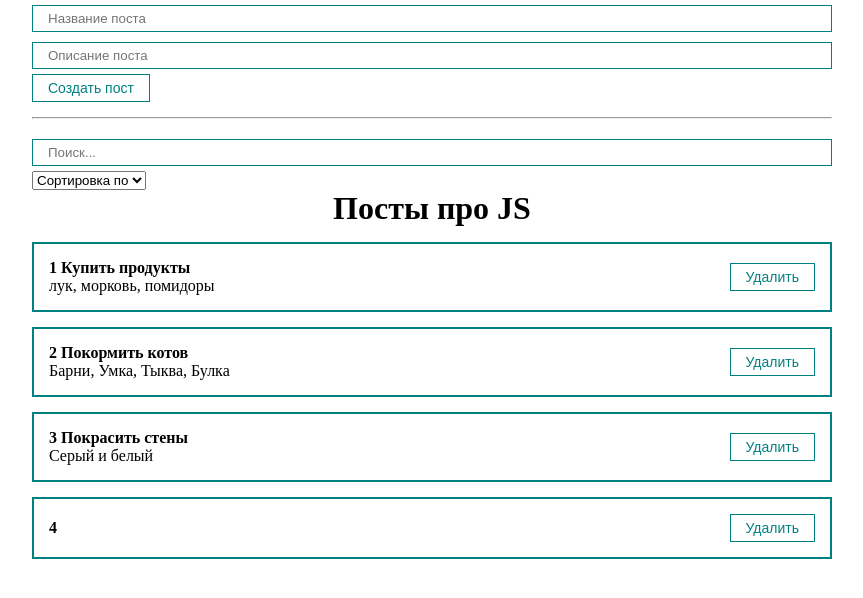
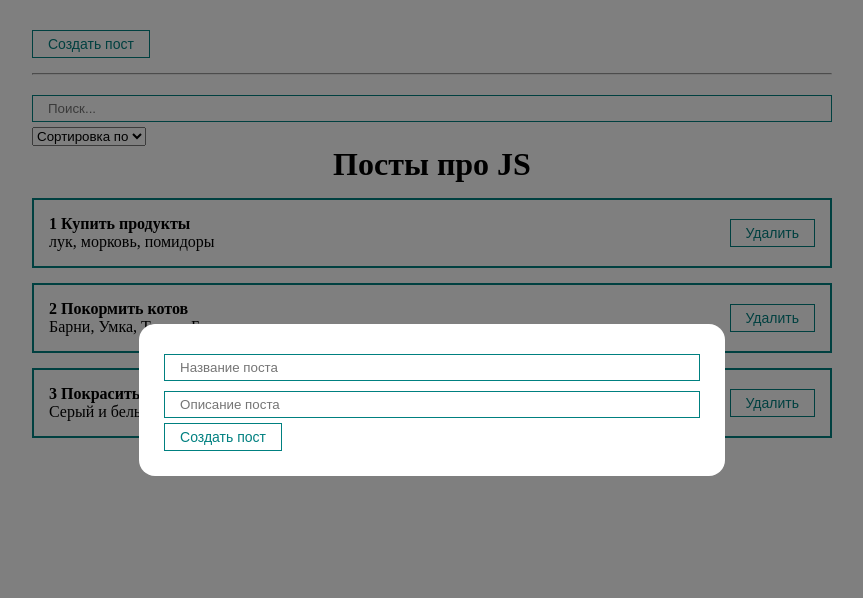
Before and after one commit to wrongsky1/react-practice, a React (Create React App) app: page / in a window 1280 px wide. Both pictures are taken after a click on the button "Создать пост". Shown: the top 598 px of the page, without its empty margins (208-1071 px from the left). Built offline with nearby package versions, Linux system fonts and the light colour scheme.

Commit message:
add postFilter and modal

```diff
--- a/src/App.js
+++ b/src/App.js
@@ -1,9 +1,11 @@
 import React, {useState, useRef, useMemo} from 'react';
+import PostFilter from './components/PostFilter';
 import PostForm from './components/PostForm';
 import PostItem from './components/PostItem';
 import PostList from './components/PostList';
 import MyButton from './components/UI/button/MyButton'
 import MyInput from './components/UI/input/MyInput';
+import MyModal from './components/UI/modal/MyModal';
 import MySelect from './components/UI/select/MySelect';
 import './styles/App.css';
 
@@ -13,61 +15,48 @@
     {id:2, title: 'Покормить котов', body: 'Барни, Умка, Тыква, Булка'},
     {id:3, title: 'Покрасить стены', body: 'Серый и белый'},
   ])
-  const [searchQuery, setSearchQuery] = useState('')
-  const [selectedSort, setSelectedSort] = useState('')
+
+  const [filter, setFilter] = useState({sort: '', query: ''})
+  const [modal, setModal] = useState(false)
 
   const sortedPosts = useMemo(() => {
     console.log('отработал алгоритм сортировки')
-    if(selectedSort) {
-      return [...posts].sort((a, b) => a[selectedSort].localeCompare(b[selectedSort]))
+    if(filter.sort) {
+      return [...posts].sort((a, b) => a[filter.sort].localeCompare(b[filter.sort]))
     }
     return posts
-  }, [selectedSort, posts])
+  }, [filter.sort, posts])
 
   const sortedAndSearchedPosts = useMemo(() => {
-      return sortedPosts.filter(post => post.title.toLowerCase().includes(searchQuery.toLowerCase()))
-  }, [searchQuery, sortedPosts])
+      return sortedPosts.filter(post => post.title.toLowerCase().includes(filter.query.toLowerCase()))
+  }, [filter.query, sortedPosts])
 
 
 
 
   const createPost = (newPost) => {
     setPosts([...posts, newPost])
+    setModal(false)
   }
   //Получает post из дочернего компонента
   const removePost = (post) => {
     setPosts(posts.filter(p => p.id !== post.id))
   }
 
-  const sortPosts = (sort) => {
-    setSelectedSort(sort)
-  }
+
 
   return (
     <div className="App">
-      <PostForm create={createPost}/>
+      <MyButton style={{marginTop: 30}} onClick={() => setModal(true)}>
+        Создать пост
+      </MyButton>
+      <MyModal visible={modal} setVisible={setModal}>
+        <PostForm create={createPost}/>
+      </MyModal>
+
       <hr style={{margin: '15px 0'}}/>
-      <div className="">
-        <MyInput
-          value={searchQuery}
-          onChange={e => setSearchQuery(e.target.value)}
-          placeholder="Поиск..."
-        />
-        <MySelect
-          value={selectedSort}
-          onChange={sortPosts}
-          defaultValue="Сортировка по"
-          options={[
-            {value: 'title', name: 'По названию'},
-            {value: 'body', name: 'По описанию'},
-          ]}
-        />
-      </div>
-      {sortedAndSearchedPosts.length
-        ? <PostList remove={removePost} posts={sortedAndSearchedPosts} title={'Посты про JS'}/>
-        : <h2 style={{textAlign:'center'}} className="">Посты не найдены</h2>
-      }
-
+      <PostFilter filter={filter} setFilter={setFilter}/>
+      <PostList remove={removePost} posts={sortedAndSearchedPosts} title={'Посты про JS'}/>
     </div>
   );
 }
--- /dev/null
+++ b/src/components/PostFilter.jsx
@@ -0,0 +1,26 @@
+import React from 'react'
+import MyInput from './UI/input/MyInput';
+import MySelect from './UI/select/MySelect'
+
+function PostFilter({filter, setFilter}) {
+    return (
+        <div className="">
+            <MyInput
+            value={filter.query}
+            onChange={e => setFilter({...filter, query: e.target.value})}
+            placeholder="Поиск..."
+            />
+            <MySelect
+            value={filter.sort}
+            onChange={selectedSort => setFilter({...filter, sort: selectedSort})}
+            defaultValue="Сортировка по"
+            options={[
+                {value: 'title', name: 'По названию'},
+                {value: 'body', name: 'По описанию'},
+            ]}
+            />
+        </div>
+    )
+}
+
+export default PostFilter
--- a/src/components/PostList.jsx
+++ b/src/components/PostList.jsx
@@ -2,6 +2,13 @@
 import PostItem from './PostItem'
 
 function PostList({posts, title, remove}) {
+    if (!posts.length) {
+        return (
+            <h2 style={{textAlign:'center'}} className="">Посты не найдены</h2>
+        )
+    }
+
+
     return (
         <div>
             <h1 style={{textAlign:'center'}}>{title}</h1>
--- /dev/null
+++ b/src/components/UI/modal/MyModal.jsx
@@ -0,0 +1,20 @@
+import React from 'react'
+import classes from './MyModal.module.css'
+
+function MyModal({children, visible, setVisible}) {
+
+    const rootClasses = [classes.myModal]
+    if(visible) {
+        rootClasses.push(classes.active)
+    }
+
+    return (
+        <div className={rootClasses.join(' ')} onClick={() => setVisible(false)}>
+            <div className={classes.myModalContent} onClick={(e) => e.stopPropagation()}>
+                {children}
+            </div>
+        </div>
+    )
+}
+
+export default MyModal
--- /dev/null
+++ b/src/components/UI/modal/MyModal.module.css
@@ -0,0 +1,22 @@
+.myModal {
+    position: fixed;
+    top: 0;
+    right: 0;
+    bottom: 0;
+    left: 0;
+    display: none;
+    background: rgba(0, 0, 0, 0.5);
+}
+
+.myModalContent {
+    padding: 25px;
+    background: white;
+    border-radius: 16px;
+    min-width: 250px;
+}
+
+.myModal.active {
+    display: flex;
+    justify-content: center;
+    align-items: center;
+}
```
